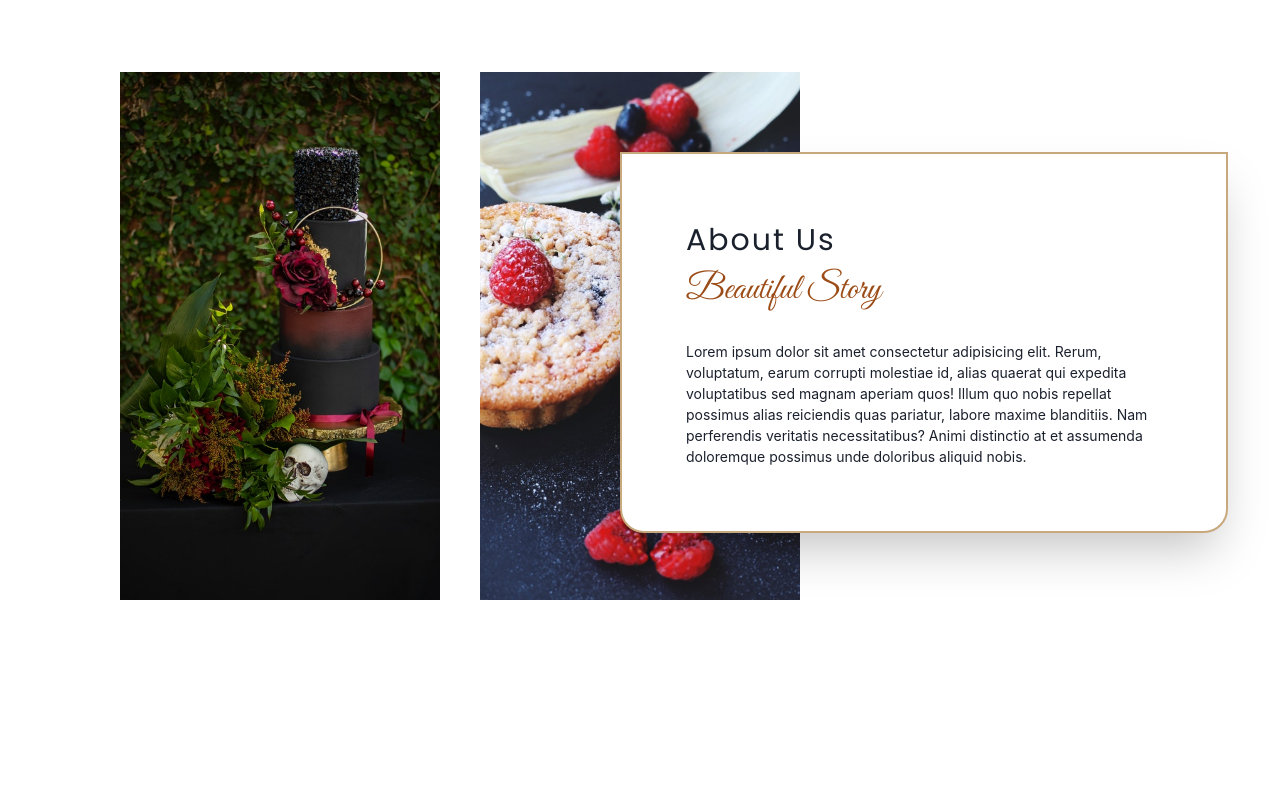
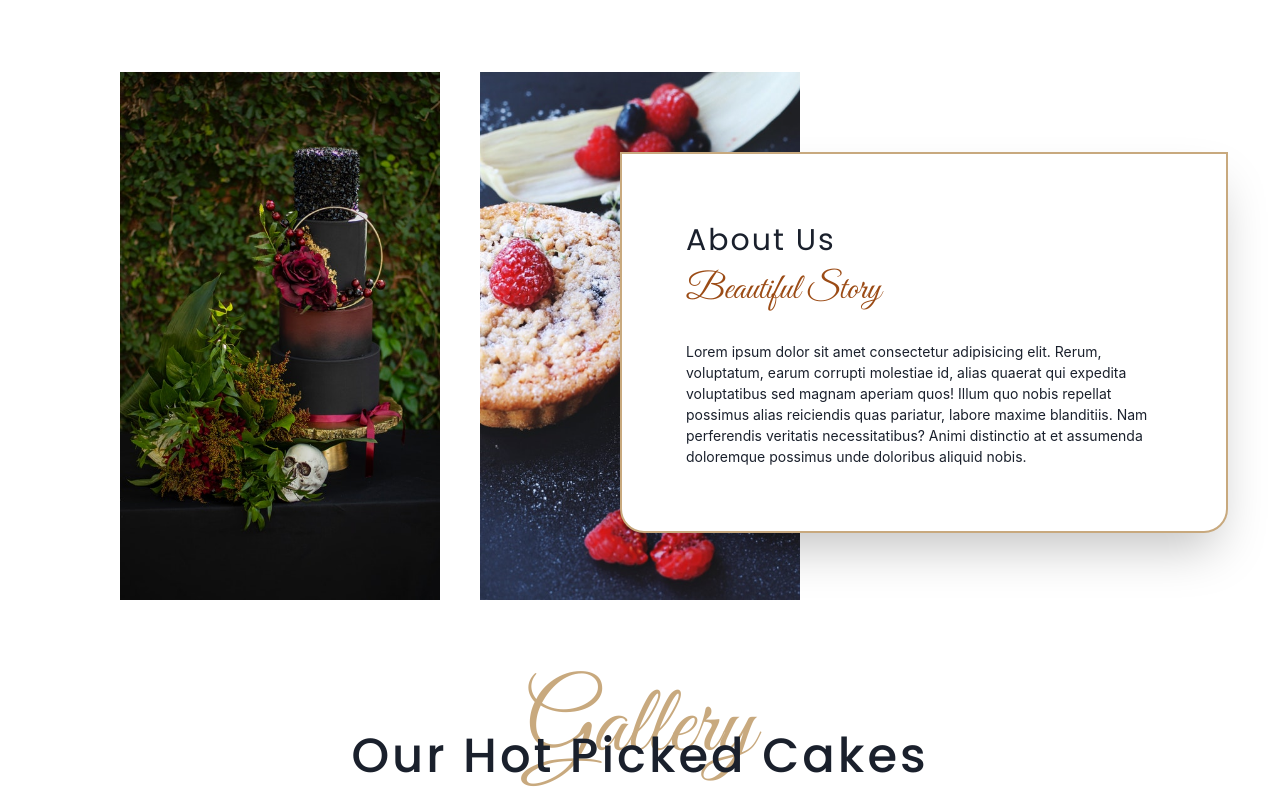
Before and after one commit to afiatamanna06/beleniss, a Next.js app: page / in a window 1280 px wide. Shown: the part 824-1624 px from the top of the page. Before the commit the page ends 1480 px from the top, so only its background shows below. Built offline with nearby package versions, Linux system fonts and the light colour scheme.

Commit message:
Add common heading

```diff
--- /dev/null
+++ b/components/common/CommonHeader.tsx
@@ -0,0 +1,18 @@
+import { Box, Flex } from '@chakra-ui/react'
+
+type propTypes = {
+    heading: string;
+    description: string;
+    w: string[];
+}
+
+function CommonHeader({heading, description, w}: propTypes) {
+  return (
+    <Flex direction="column" w={w} alignItems="center">
+        <Box fontFamily="'Great Vibes', cursive" fontSize="8xl" color="#C8A97E" fontWeight="normal">{heading}</Box>
+        <Box fontFamily="'Poppins', sans-serif" letterSpacing={3} mt="-20" fontSize="5xl" fontWeight="medium">{description}</Box>
+    </Flex>
+  )
+}
+
+export default CommonHeader
--- /dev/null
+++ b/components/gallery/Gallery.tsx
@@ -0,0 +1,12 @@
+import { Flex } from '@chakra-ui/react'
+import CommonHeader from '../common/CommonHeader'
+
+function Gallery() {
+  return (
+    <Flex direction="column">
+        <CommonHeader heading="Gallery" description="Our Hot Picked Cakes" w={["full"]} />
+    </Flex>
+  )
+}
+
+export default Gallery
--- a/pages/index.tsx
+++ b/pages/index.tsx
@@ -3,6 +3,7 @@ import { Image } from '@chakra-ui/react'
 import Head from 'next/head'
 import Intro from '../components/home/Intro'
 import About from '../components/about/About'
+import Gallery from '../components/gallery/Gallery'
 
 const Home: NextPage = () => {
   return (
@@ -15,6 +16,7 @@ const Home: NextPage = () => {
       <Image position="absolute" zIndex={1} objectFit="cover" src="/bg_2.jpg" w="full" h="100vh" alt="" />
       <Intro />
       <About />
+      <Gallery />
     </div>
   )
 }
```
